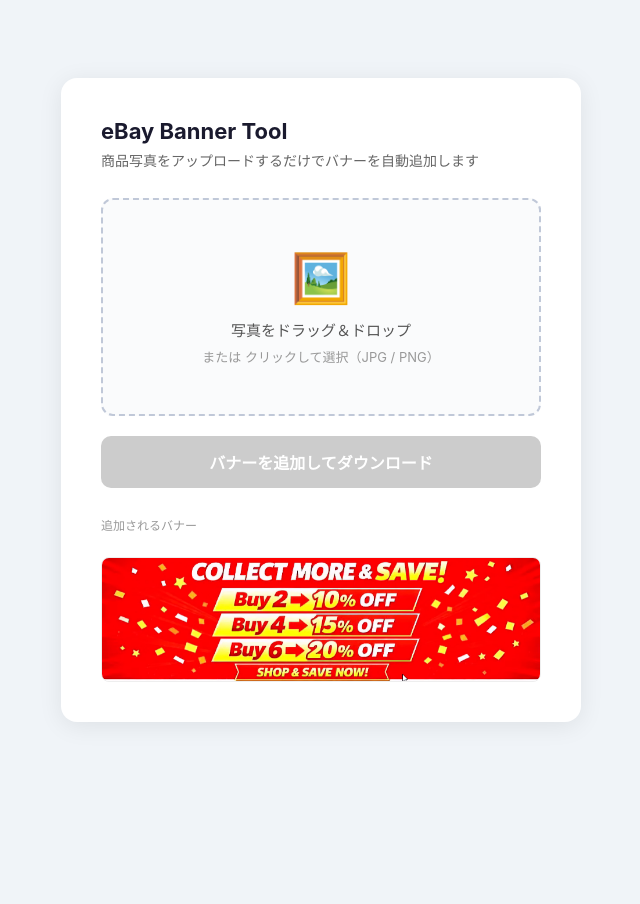
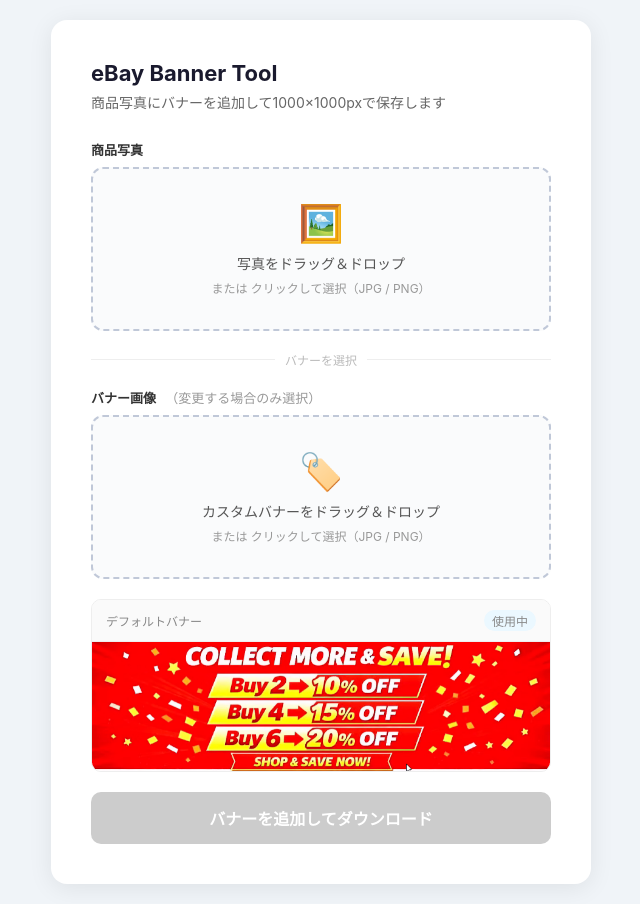
Before and after one commit to MoneyGoose123/ebay-banner-tool, a Flask app: page / in a window 1280 px wide. Shown: the whole page, without its empty margins (319-959 px from the left). Before the commit the page ends 722 px from the top, so only its background shows below. Run offline with Flask 3, Linux system fonts and the light colour scheme.

Commit message:
feat: カスタムバナー選択機能を追加

```diff
--- a/app.py
+++ b/app.py
@@ -25,7 +25,12 @@ def process():
         return "ファイルを選択してください", 400
 
     product = Image.open(file.stream).convert("RGB")
-    banner = Image.open(BANNER_PATH).convert("RGB")
+
+    # カスタムバナーがあればそれを使用、なければデフォルト
+    if "banner" in request.files and request.files["banner"].filename != "":
+        banner = Image.open(request.files["banner"].stream).convert("RGB")
+    else:
+        banner = Image.open(BANNER_PATH).convert("RGB")
 
     banner_h = int(SIZE * BANNER_RATIO)
     product_h = SIZE - banner_h
--- a/templates/index.html
+++ b/templates/index.html
@@ -22,31 +22,35 @@
       border-radius: 16px;
       padding: 40px;
       width: 100%;
-      max-width: 520px;
+      max-width: 540px;
       box-shadow: 0 4px 24px rgba(0,0,0,0.08);
     }
 
-    h1 {
-      font-size: 22px;
-      font-weight: 700;
-      color: #1a1a2e;
-      margin-bottom: 6px;
+    h1 { font-size: 22px; font-weight: 700; color: #1a1a2e; margin-bottom: 6px; }
+    .subtitle { color: #666; font-size: 14px; margin-bottom: 28px; }
+
+    .section-label {
+      font-size: 13px;
+      font-weight: 600;
+      color: #333;
+      margin-bottom: 8px;
     }
 
-    .subtitle {
-      color: #666;
-      font-size: 14px;
-      margin-bottom: 28px;
+    .section-label span {
+      font-weight: 400;
+      color: #999;
+      margin-left: 6px;
     }
 
     .drop-zone {
       border: 2px dashed #c0c8d8;
       border-radius: 12px;
-      padding: 48px 20px;
+      padding: 32px 20px;
       text-align: center;
       cursor: pointer;
       transition: all 0.2s;
       background: #fafbfc;
+      margin-bottom: 20px;
     }
 
     .drop-zone:hover, .drop-zone.drag-over {
@@ -54,44 +58,102 @@
       background: #fff5f5;
     }
 
-    .drop-zone .icon { font-size: 48px; margin-bottom: 12px; }
-
-    .drop-zone p {
-      color: #555;
-      font-size: 15px;
-      margin-bottom: 6px;
+    .drop-zone.has-file {
+      border-color: #38a169;
+      background: #f0fff4;
     }
 
-    .drop-zone span {
-      color: #999;
-      font-size: 13px;
+    .drop-zone .icon { font-size: 36px; margin-bottom: 8px; }
+    .drop-zone p { color: #555; font-size: 14px; margin-bottom: 4px; }
+    .drop-zone span { color: #999; font-size: 12px; }
+
+    .preview-row {
+      display: none;
+      align-items: center;
+      gap: 12px;
+      margin-top: -12px;
+      margin-bottom: 20px;
+      background: #f0fff4;
+      border: 1px solid #c6f6d5;
+      border-radius: 10px;
+      padding: 10px 14px;
     }
 
-    #file-input { display: none; }
-
-    .preview-wrap {
-      display: none;
-      margin-top: 20px;
-      text-align: center;
-    }
-
-    .preview-wrap img {
-      max-width: 100%;
-      max-height: 240px;
-      border-radius: 8px;
+    .preview-row img {
+      width: 48px;
+      height: 48px;
+      object-fit: cover;
+      border-radius: 6px;
       border: 1px solid #eee;
     }
 
-    .file-name {
-      margin-top: 8px;
-      font-size: 13px;
-      color: #666;
+    .preview-row .info { flex: 1; min-width: 0; }
+    .preview-row .info .name { font-size: 13px; font-weight: 500; white-space: nowrap; overflow: hidden; text-overflow: ellipsis; }
+    .preview-row .info .size { font-size: 11px; color: #999; margin-top: 2px; }
+
+    .preview-row .remove {
+      background: none;
+      border: none;
+      color: #999;
+      cursor: pointer;
+      font-size: 18px;
+      padding: 0 4px;
+      flex-shrink: 0;
     }
+    .preview-row .remove:hover { color: #e53e3e; }
+
+    .divider {
+      display: flex;
+      align-items: center;
+      gap: 10px;
+      margin-bottom: 20px;
+      color: #bbb;
+      font-size: 12px;
+    }
+    .divider::before, .divider::after {
+      content: "";
+      flex: 1;
+      height: 1px;
+      background: #eee;
+    }
+
+    .banner-default {
+      border: 1px solid #eee;
+      border-radius: 10px;
+      overflow: hidden;
+      margin-bottom: 20px;
+    }
+
+    .banner-default-header {
+      display: flex;
+      align-items: center;
+      justify-content: space-between;
+      padding: 10px 14px;
+      background: #fafafa;
+      border-bottom: 1px solid #eee;
+    }
+
+    .banner-default-header span { font-size: 12px; color: #888; }
+
+    .badge {
+      font-size: 11px;
+      background: #ebf8ff;
+      color: #2b6cb0;
+      padding: 2px 8px;
+      border-radius: 20px;
+      font-weight: 500;
+    }
+
+    .badge.custom {
+      background: #f0fff4;
+      color: #276749;
+    }
+
+    .banner-default img { width: 100%; display: block; }
 
     .btn {
       display: block;
       width: 100%;
-      margin-top: 20px;
       padding: 14px;
       background: #e53e3e;
       color: white;
@@ -101,6 +163,7 @@
       border-radius: 10px;
       cursor: pointer;
       transition: background 0.2s;
+      margin-top: 4px;
     }
 
     .btn:hover { background: #c53030; }
@@ -109,15 +172,15 @@
     .loading {
       display: none;
       text-align: center;
-      margin-top: 16px;
+      margin-top: 14px;
       color: #666;
       font-size: 14px;
     }
 
     .spinner {
       display: inline-block;
-      width: 18px;
-      height: 18px;
+      width: 16px;
+      height: 16px;
       border: 2px solid #ddd;
       border-top-color: #e53e3e;
       border-radius: 50%;
@@ -127,103 +190,146 @@
     }
 
     @keyframes spin { to { transform: rotate(360deg); } }
-
-    .banner-preview {
-      margin-top: 24px;
-      border-radius: 8px;
-      overflow: hidden;
-      border: 1px solid #eee;
-    }
-
-    .banner-preview img { width: 100%; display: block; }
-
-    .banner-label {
-      font-size: 12px;
-      color: #999;
-      margin-bottom: 6px;
-    }
   </style>
 </head>
 <body>
   <div class="card">
     <h1>eBay Banner Tool</h1>
-    <p class="subtitle">商品写真をアップロードするだけでバナーを自動追加します</p>
+    <p class="subtitle">商品写真にバナーを追加して1000×1000pxで保存します</p>
 
-    <div class="drop-zone" id="drop-zone">
+    <!-- 商品写真 -->
+    <div class="section-label">商品写真</div>
+    <div class="drop-zone" id="product-zone">
       <div class="icon">🖼️</div>
       <p>写真をドラッグ＆ドロップ</p>
       <span>または クリックして選択（JPG / PNG）</span>
-      <input type="file" id="file-input" accept="image/*">
+      <input type="file" id="product-input" accept="image/*" style="display:none">
+    </div>
+    <div class="preview-row" id="product-preview">
+      <img id="product-thumb" src="" alt="">
+      <div class="info">
+        <div class="name" id="product-name"></div>
+        <div class="size" id="product-size"></div>
+      </div>
+      <button class="remove" id="product-remove">×</button>
     </div>
 
-    <div class="preview-wrap" id="preview-wrap">
-      <img id="preview-img" src="" alt="プレビュー">
-      <div class="file-name" id="file-name"></div>
+    <div class="divider">バナーを選択</div>
+
+    <!-- カスタムバナー -->
+    <div class="section-label">バナー画像 <span>（変更する場合のみ選択）</span></div>
+    <div class="drop-zone" id="banner-zone">
+      <div class="icon">🏷️</div>
+      <p>カスタムバナーをドラッグ＆ドロップ</p>
+      <span>または クリックして選択（JPG / PNG）</span>
+      <input type="file" id="banner-input" accept="image/*" style="display:none">
+    </div>
+    <div class="preview-row" id="banner-preview">
+      <img id="banner-thumb" src="" alt="">
+      <div class="info">
+        <div class="name" id="banner-name"></div>
+        <div class="size" id="banner-size"></div>
+      </div>
+      <button class="remove" id="banner-remove">×</button>
+    </div>
+
+    <!-- デフォルトバナープレビュー -->
+    <div class="banner-default" id="default-banner-wrap">
+      <div class="banner-default-header">
+        <span>デフォルトバナー</span>
+        <span class="badge" id="banner-badge">使用中</span>
+      </div>
+      <img src="/static/banner.png" alt="デフォルトバナー">
     </div>
 
     <button class="btn" id="submit-btn" disabled>バナーを追加してダウンロード</button>
-
     <div class="loading" id="loading">
       <span class="spinner"></span>処理中...
-    </div>
-
-    <div style="margin-top: 28px;">
-      <div class="banner-label">追加されるバナー</div>
-      <div class="banner-preview">
-        <img src="/static/banner.png" alt="バナー">
-      </div>
     </div>
   </div>
 
   <script>
-    const dropZone = document.getElementById('drop-zone');
-    const fileInput = document.getElementById('file-input');
-    const previewWrap = document.getElementById('preview-wrap');
-    const previewImg = document.getElementById('preview-img');
-    const fileName = document.getElementById('file-name');
-    const submitBtn = document.getElementById('submit-btn');
-    const loading = document.getElementById('loading');
-    let selectedFile = null;
+    let productFile = null;
+    let bannerFile = null;
 
-    dropZone.addEventListener('click', () => fileInput.click());
+    function setupDropZone(zoneId, inputId, onFile) {
+      const zone = document.getElementById(zoneId);
+      const input = document.getElementById(inputId);
 
-    dropZone.addEventListener('dragover', (e) => {
-      e.preventDefault();
-      dropZone.classList.add('drag-over');
-    });
+      zone.addEventListener('click', () => input.click());
+      zone.addEventListener('dragover', e => { e.preventDefault(); zone.classList.add('drag-over'); });
+      zone.addEventListener('dragleave', () => zone.classList.remove('drag-over'));
+      zone.addEventListener('drop', e => {
+        e.preventDefault();
+        zone.classList.remove('drag-over');
+        const file = e.dataTransfer.files[0];
+        if (file && file.type.startsWith('image/')) onFile(file);
+      });
+      input.addEventListener('change', () => { if (input.files[0]) onFile(input.files[0]); });
+    }
 
-    dropZone.addEventListener('dragleave', () => dropZone.classList.remove('drag-over'));
-
-    dropZone.addEventListener('drop', (e) => {
-      e.preventDefault();
-      dropZone.classList.remove('drag-over');
-      const file = e.dataTransfer.files[0];
-      if (file && file.type.startsWith('image/')) setFile(file);
-    });
-
-    fileInput.addEventListener('change', () => {
-      if (fileInput.files[0]) setFile(fileInput.files[0]);
-    });
-
-    function setFile(file) {
-      selectedFile = file;
+    function showPreview(thumbId, nameId, sizeId, previewRowId, zoneId, file) {
       const reader = new FileReader();
-      reader.onload = (e) => {
-        previewImg.src = e.target.result;
-        previewWrap.style.display = 'block';
-        fileName.textContent = file.name;
-        submitBtn.disabled = false;
+      reader.onload = e => {
+        document.getElementById(thumbId).src = e.target.result;
+        document.getElementById(nameId).textContent = file.name;
+        document.getElementById(sizeId).textContent = (file.size / 1024).toFixed(0) + ' KB';
+        document.getElementById(previewRowId).style.display = 'flex';
+        document.getElementById(zoneId).classList.add('has-file');
+        document.getElementById(zoneId).style.display = 'none';
       };
       reader.readAsDataURL(file);
     }
 
-    submitBtn.addEventListener('click', async () => {
-      if (!selectedFile) return;
-      submitBtn.disabled = true;
-      loading.style.display = 'block';
+    function clearPreview(thumbId, nameId, sizeId, previewRowId, zoneId, inputId) {
+      document.getElementById(thumbId).src = '';
+      document.getElementById(nameId).textContent = '';
+      document.getElementById(previewRowId).style.display = 'none';
+      document.getElementById(zoneId).style.display = 'block';
+      document.getElementById(zoneId).classList.remove('has-file');
+      document.getElementById(inputId).value = '';
+    }
+
+    // 商品写真
+    setupDropZone('product-zone', 'product-input', file => {
+      productFile = file;
+      showPreview('product-thumb', 'product-name', 'product-size', 'product-preview', 'product-zone', file);
+      updateSubmit();
+    });
+
+    document.getElementById('product-remove').addEventListener('click', () => {
+      productFile = null;
+      clearPreview('product-thumb', 'product-name', 'product-size', 'product-preview', 'product-zone', 'product-input');
+      updateSubmit();
+    });
+
+    // バナー
+    setupDropZone('banner-zone', 'banner-input', file => {
+      bannerFile = file;
+      showPreview('banner-thumb', 'banner-name', 'banner-size', 'banner-preview', 'banner-zone', file);
+      document.getElementById('banner-badge').textContent = 'カスタム使用中';
+      document.getElementById('banner-badge').className = 'badge custom';
+    });
+
+    document.getElementById('banner-remove').addEventListener('click', () => {
+      bannerFile = null;
+      clearPreview('banner-thumb', 'banner-name', 'banner-size', 'banner-preview', 'banner-zone', 'banner-input');
+      document.getElementById('banner-badge').textContent = '使用中';
+      document.getElementById('banner-badge').className = 'badge';
+    });
+
+    function updateSubmit() {
+      document.getElementById('submit-btn').disabled = !productFile;
+    }
+
+    document.getElementById('submit-btn').addEventListener('click', async () => {
+      if (!productFile) return;
+      document.getElementById('submit-btn').disabled = true;
+      document.getElementById('loading').style.display = 'block';
 
       const formData = new FormData();
-      formData.append('image', selectedFile);
+      formData.append('image', productFile);
+      if (bannerFile) formData.append('banner', bannerFile);
 
       try {
         const res = await fetch('/process', { method: 'POST', body: formData });
@@ -238,8 +344,8 @@
       } catch (e) {
         alert('エラーが発生しました。もう一度試してください。');
       } finally {
-        submitBtn.disabled = false;
-        loading.style.display = 'none';
+        document.getElementById('submit-btn').disabled = false;
+        document.getElementById('loading').style.display = 'none';
       }
     });
   </script>
```
Also changed, not shown: 1 other file.
